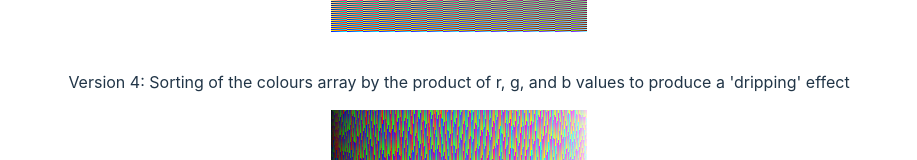
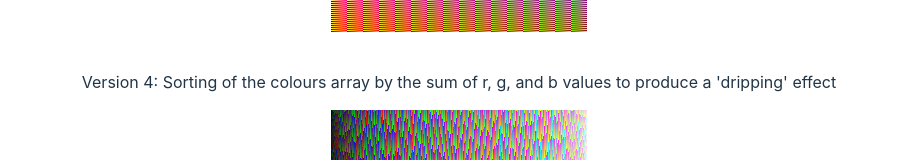
Before and after one commit to guylillico/rgb_colour_challenge, a React (Vite) app: page / in a window 1280 px wide. Shown: the part 580-740 px from the top of the page, without its empty margins (181-1098 px from the left). Built offline with nearby package versions, Linux system fonts and the light colour scheme.

Commit message:
Updated docs

```diff
--- a/src/App.jsx
+++ b/src/App.jsx
@@ -19,7 +19,7 @@ const App = () => {
           effect="bars"
         />
         <ColourCanvas
-          desc="Version 4: Sorting of the colours array by the product of r, g, and b values to produce a 'dripping' effect"
+          desc="Version 4: Sorting of the colours array by the sum of r, g, and b values to produce a 'dripping' effect"
           effect="drippy"
         />
       </div>
--- a/src/util/colour.js
+++ b/src/util/colour.js
@@ -96,7 +96,7 @@ export const maxMinColours = (array, n) => {
 }
 
 /**
- * drippyColours is a function that simply sorts the colours array by the product of the r, g and b values
+ * drippyColours is a function that simply sorts the colours array by the sum of the r, g and b values
  * which produces a visual 'dripping' effect
  *
  * @param {array} array - array of 32,768 discrete colours
```
